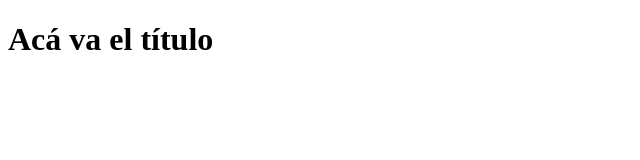
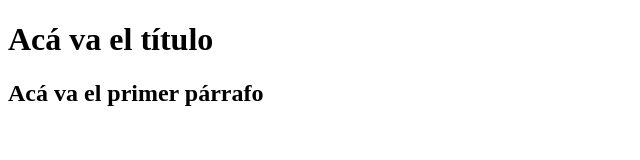
Before and after one commit to viaxlux/repo3, a plain HTML site: page index.html in a window 1280 px wide. Shown: the whole page, without its empty margins (0-640 px from the left). Drawn offline with Linux system fonts and the light colour scheme.

Commit message:
Párrafo 2 desde github

```diff
--- a/index.html
+++ b/index.html
@@ -8,5 +8,6 @@
 </head>
 <body>
     <h1>Acá va el título</h1>
+    <h2>Acá va el primer párrafo</h2>
 </body>
 </html>
```
